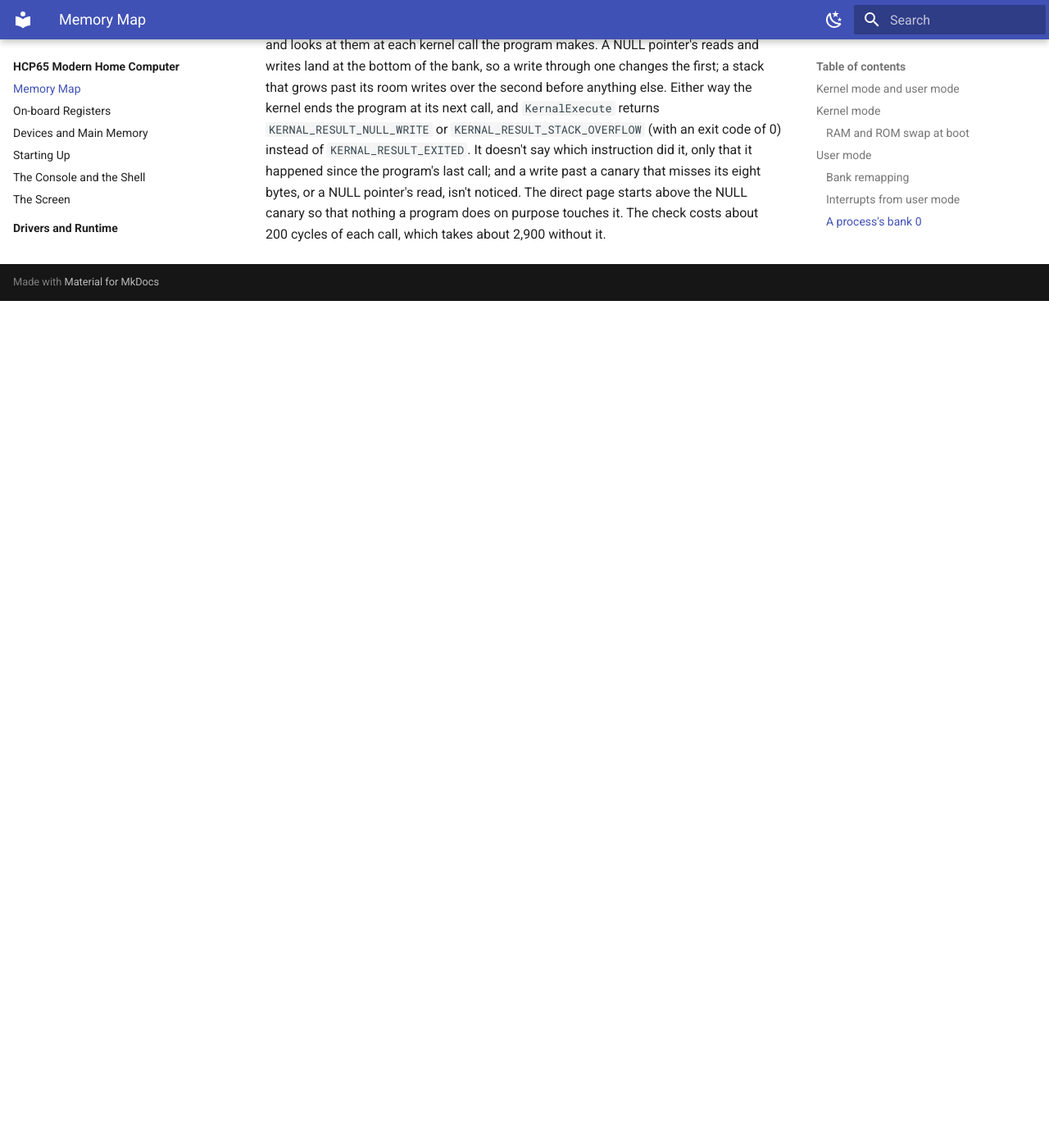
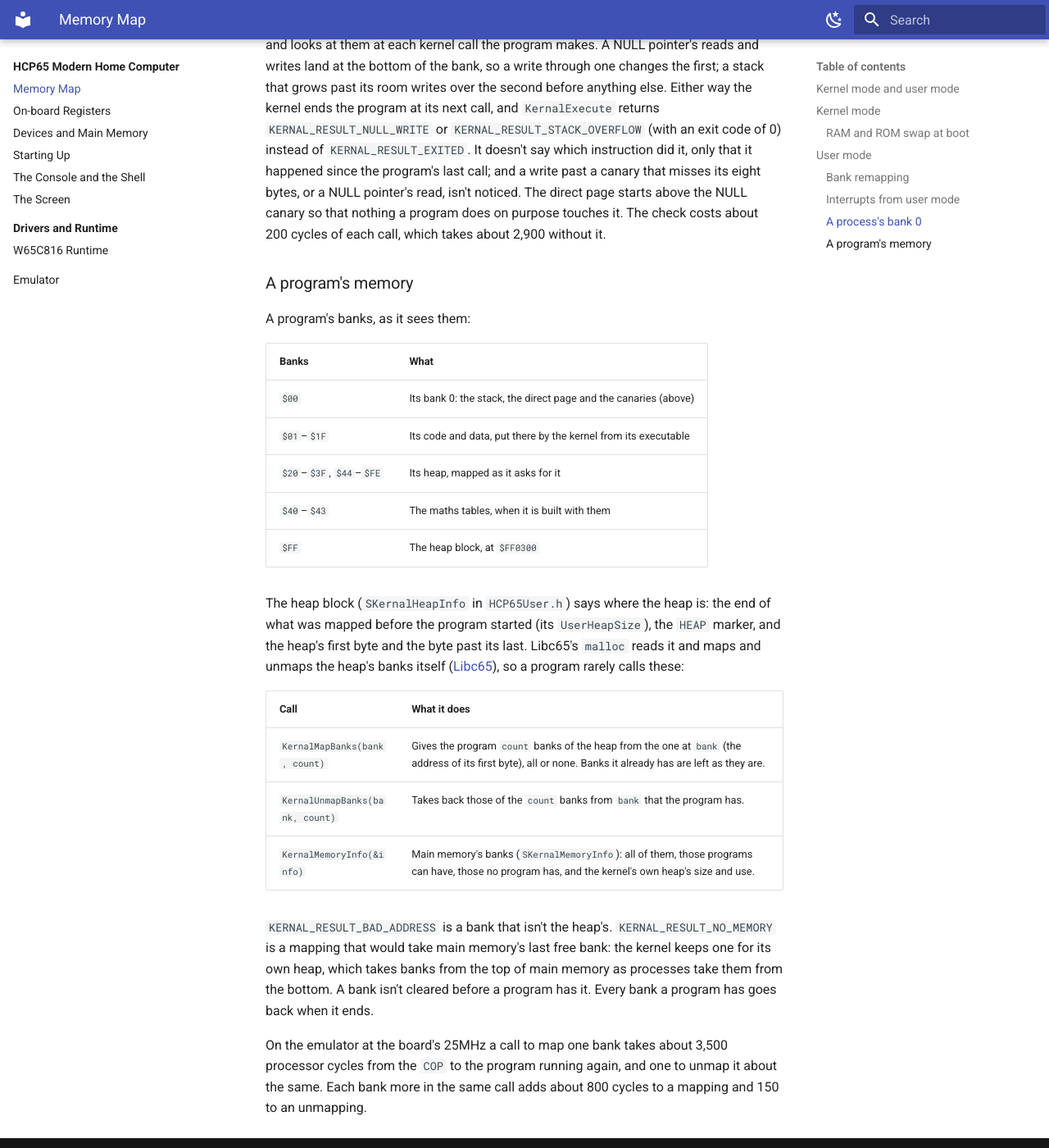
Before and after one commit to andrewpaterson/HCP65, an MkDocs documentation site: the page built from Website/docs/hcp65/memory-map.md, in a window 1280 px wide and 1400 px high, scrolled down 3143 px. Shown: the whole window at 82% size. Built offline with MkDocs 1.6.1 and Material for MkDocs 9.7.7, drawn with Linux system fonts in a browser that asks for light colours; plug-ins that fetch from the network failed and are left out; before the commit the page ends 3510 px from its top, so only the background shows below that.

Commit message:
memory-map.md: a program's memory: its banks (bank 0, code and data in $01-$1F, the heap in $20-$FE but the maths tables', the heap block at $FF0300), the heap calls (KernalMapBanks, KernalUnmapBanks, KernalMemoryInfo) and what they return, the bank the kernal keeps, and what they cost on the emulator (about 3500 cycles, and 800 or 150 for each bank more).

```diff
--- a/Website/docs/hcp65/memory-map.md
+++ b/Website/docs/hcp65/memory-map.md
@@ -114,3 +114,35 @@ happened since the program's last call; and a write past a canary that misses it
 NULL pointer's read, isn't noticed.  The direct page starts above the NULL canary so that nothing a
 program does on purpose touches it.  The check costs about 200 cycles of each call, which takes
 about 2,900 without it.
+
+### A program's memory
+
+A program's banks, as it sees them:
+
+| Banks | What |
+|---|---|
+| `$00` | Its bank 0: the stack, the direct page and the canaries (above) |
+| `$01`–`$1F` | Its code and data, put there by the kernel from its executable |
+| `$20`–`$3F`, `$44`–`$FE` | Its heap, mapped as it asks for it |
+| `$40`–`$43` | The maths tables, when it is built with them |
+| `$FF` | The heap block, at `$FF0300` |
+
+The heap block (`SKernalHeapInfo` in `HCP65User.h`) says where the heap is: the end of what was
+mapped before the program started (its `UserHeapSize`), the `HEAP` marker, and the heap's first
+byte and the byte past its last.  Libc65's `malloc` reads it and maps and unmaps the heap's banks
+itself ([Libc65](../compiler/libc65.md)), so a program rarely calls these:
+
+| Call | What it does |
+|---|---|
+| `KernalMapBanks(bank, count)` | Gives the program `count` banks of the heap from the one at `bank` (the address of its first byte), all or none.  Banks it already has are left as they are. |
+| `KernalUnmapBanks(bank, count)` | Takes back those of the `count` banks from `bank` that the program has. |
+| `KernalMemoryInfo(&info)` | Main memory's banks (`SKernalMemoryInfo`): all of them, those programs can have, those no program has, and the kernel's own heap's size and use. |
+
+`KERNAL_RESULT_BAD_ADDRESS` is a bank that isn't the heap's.  `KERNAL_RESULT_NO_MEMORY` is a
+mapping that would take main memory's last free bank: the kernel keeps one for its own heap, which
+takes banks from the top of main memory as processes take them from the bottom.  A bank isn't
+cleared before a program has it.  Every bank a program has goes back when it ends.
+
+On the emulator at the board's 25MHz a call to map one bank takes about 3,500 processor cycles from
+the `COP` to the program running again, and one to unmap it about the same.  Each bank more in the
+same call adds about 800 cycles to a mapping and 150 to an unmapping.
```
